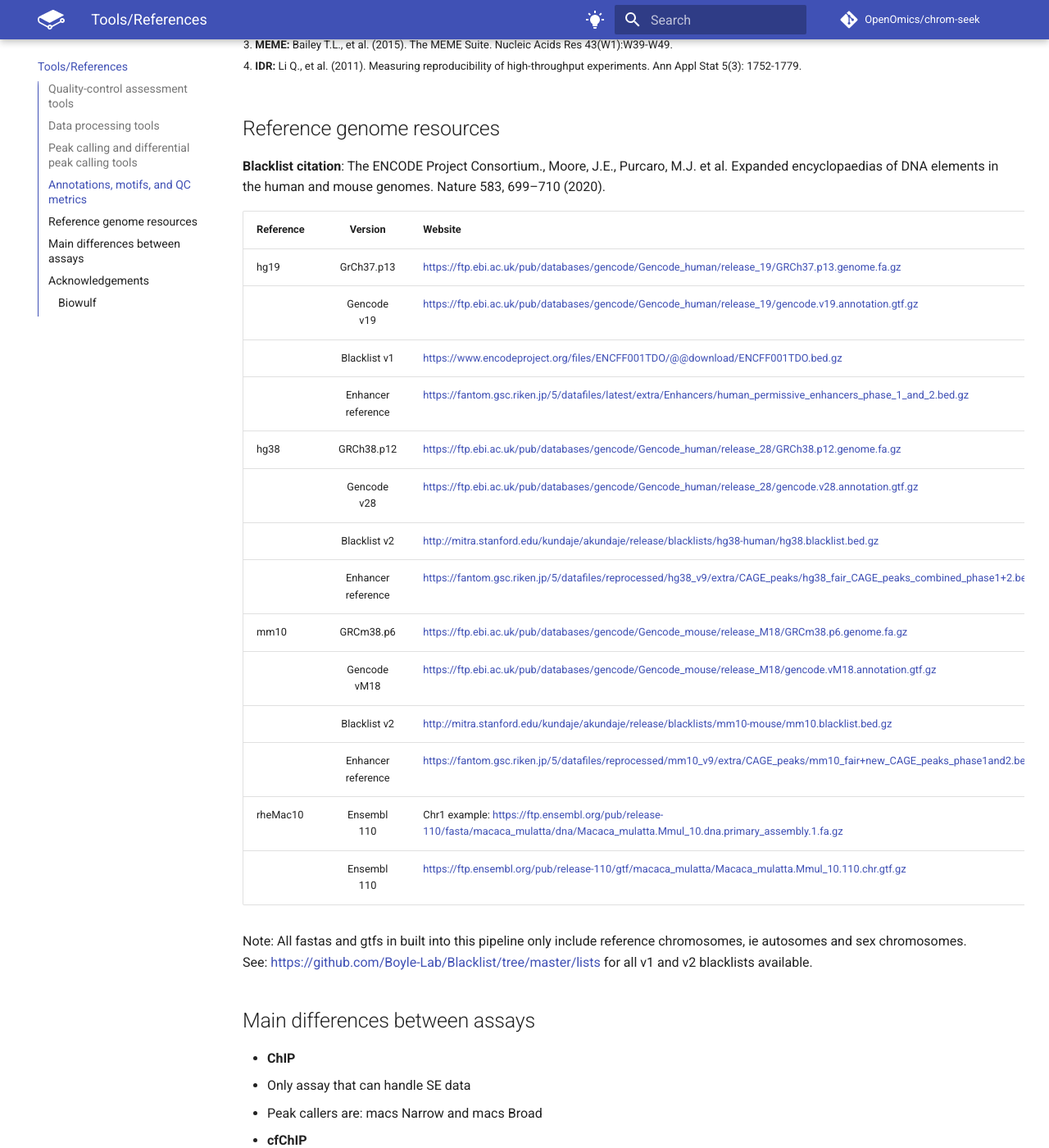
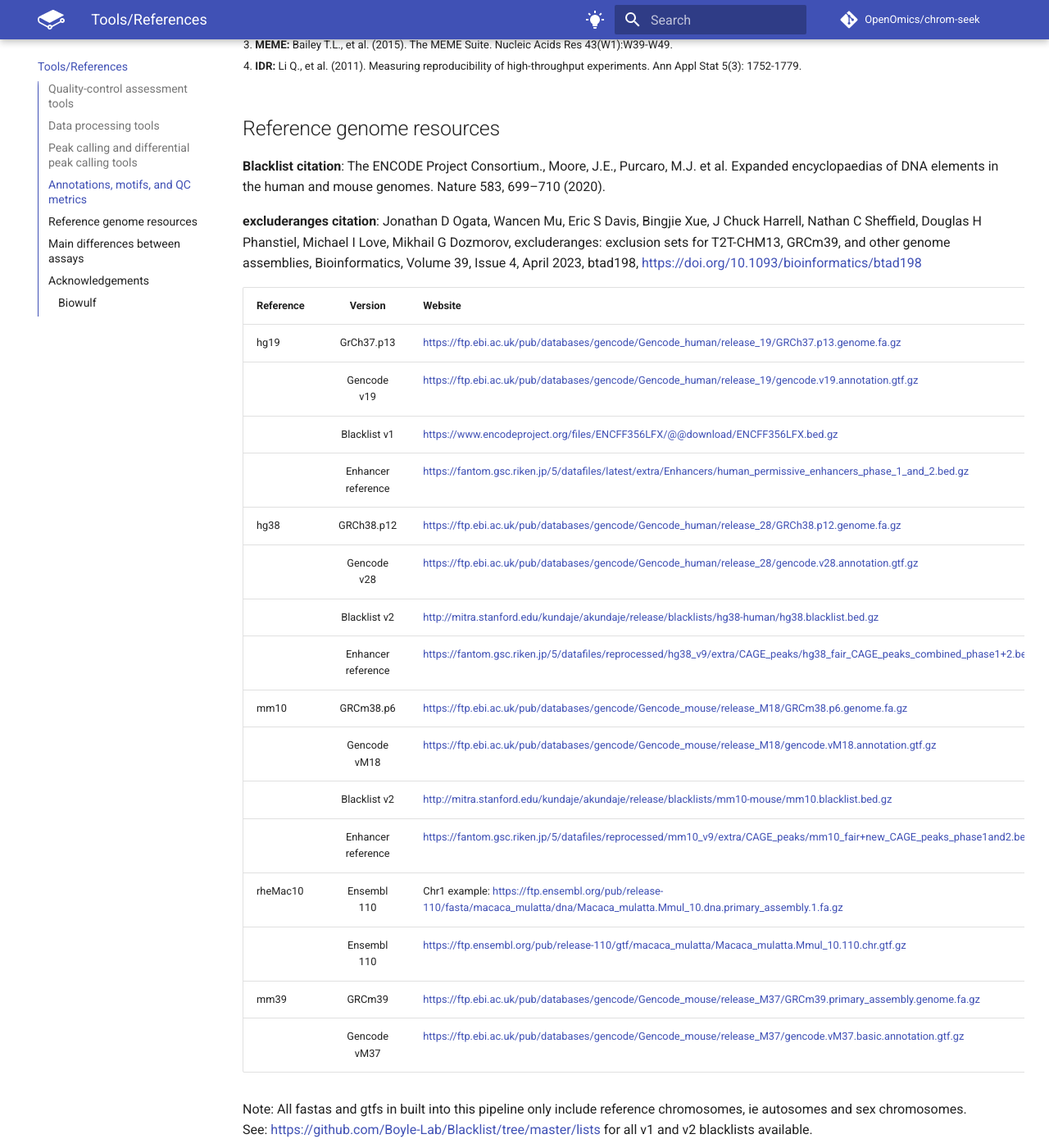
Before and after one commit to OpenOmics/chrom-seek, an MkDocs documentation site: the page built from docs/tools_software.md, in a window 1280 px wide and 1400 px high, scrolled down 3863 px. Shown: the whole window at 82% size. Built offline with MkDocs 1.6.1 and Material for MkDocs 9.7.7, drawn with Linux system fonts in a browser that asks for light colours; comment, search, counter and statistics services are not loaded; the version menu is left out.

Commit message:
docs: add mm39 to docs add blacklist reference

```diff
--- a/docs/tools_software.md
+++ b/docs/tools_software.md
@@ -146,11 +146,14 @@ high-throughput experiments. Ann Appl Stat 5(3): 1752-1779.</sup>
 **Blacklist citation**: The ENCODE Project Consortium., Moore, J.E., Purcaro, M.J. et al.
 Expanded encyclopaedias of DNA elements in the human and mouse genomes. Nature 583, 699–710 (2020).
 
+**excluderanges citation**:
+Jonathan D Ogata, Wancen Mu, Eric S Davis, Bingjie Xue, J Chuck Harrell, Nathan C Sheffield, Douglas H Phanstiel, Michael I Love, Mikhail G Dozmorov, excluderanges: exclusion sets for T2T-CHM13, GRCm39, and other genome assemblies, Bioinformatics, Volume 39, Issue 4, April 2023, btad198, https://doi.org/10.1093/bioinformatics/btad198
+
 | **Reference**  | **Version**       | **Website**                                            |
 | -------------- | :---------------: | :----------------------------------------------------- |
 | hg19           | GrCh37.p13     | https://ftp.ebi.ac.uk/pub/databases/gencode/Gencode_human/release_19/GRCh37.p13.genome.fa.gz |
 |                | Gencode v19    | https://ftp.ebi.ac.uk/pub/databases/gencode/Gencode_human/release_19/gencode.v19.annotation.gtf.gz |
-|                | Blacklist v1   | https://www.encodeproject.org/files/ENCFF001TDO/@@download/ENCFF001TDO.bed.gz |
+|                | Blacklist v1   | https://www.encodeproject.org/files/ENCFF356LFX/@@download/ENCFF356LFX.bed.gz|
 |                | Enhancer reference   | https://fantom.gsc.riken.jp/5/datafiles/latest/extra/Enhancers/human_permissive_enhancers_phase_1_and_2.bed.gz |
 | hg38           | GRCh38.p12     | https://ftp.ebi.ac.uk/pub/databases/gencode/Gencode_human/release_28/GRCh38.p12.genome.fa.gz |
 |                | Gencode v28    | https://ftp.ebi.ac.uk/pub/databases/gencode/Gencode_human/release_28/gencode.v28.annotation.gtf.gz |
@@ -162,6 +165,8 @@ Expanded encyclopaedias of DNA elements in the human and mouse genomes. Nature 5
 |                | Enhancer reference   | https://fantom.gsc.riken.jp/5/datafiles/reprocessed/mm10_v9/extra/CAGE_peaks/mm10_fair+new_CAGE_peaks_phase1and2.bed.gz |
 | rheMac10       | Ensembl 110    | Chr1 example: https://ftp.ensembl.org/pub/release-110/fasta/macaca_mulatta/dna/Macaca_mulatta.Mmul_10.dna.primary_assembly.1.fa.gz |
 |                | Ensembl 110    | https://ftp.ensembl.org/pub/release-110/gtf/macaca_mulatta/Macaca_mulatta.Mmul_10.110.chr.gtf.gz  |
+| mm39           | GRCm39         | https://ftp.ebi.ac.uk/pub/databases/gencode/Gencode_mouse/release_M37/GRCm39.primary_assembly.genome.fa.gz |
+|                | Gencode vM37   | https://ftp.ebi.ac.uk/pub/databases/gencode/Gencode_mouse/release_M37/gencode.vM37.basic.annotation.gtf.gz |
 
 Note: All fastas and gtfs in built into this pipeline only include reference chromosomes, ie autosomes and sex chromosomes.
 See: https://github.com/Boyle-Lab/Blacklist/tree/master/lists for all v1 and v2 blacklists available.
```
